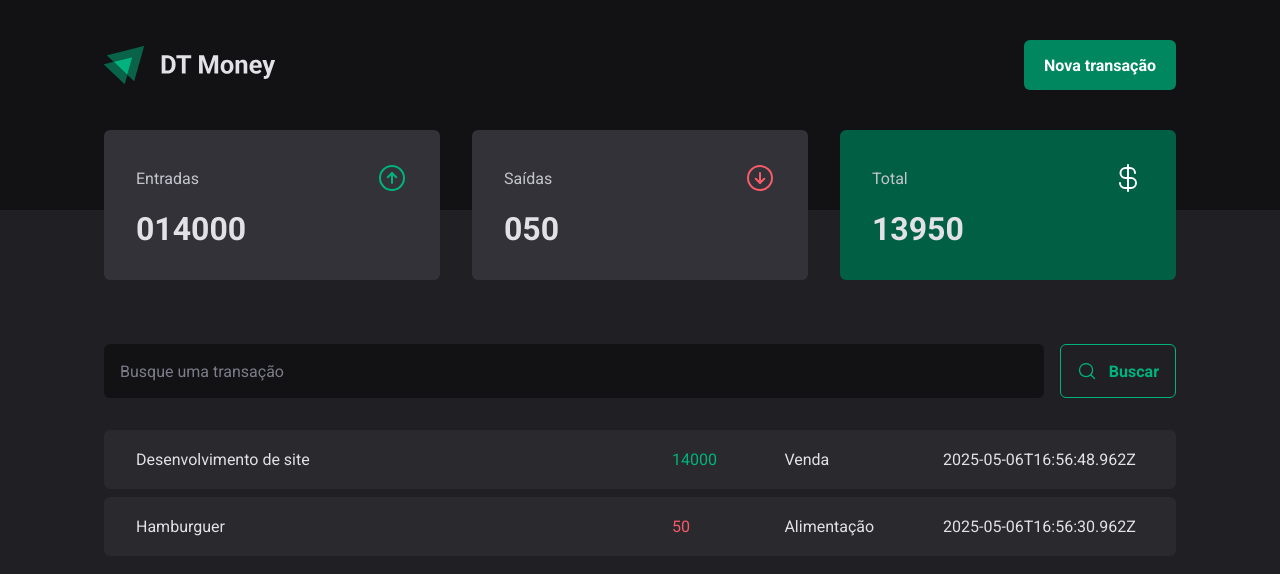
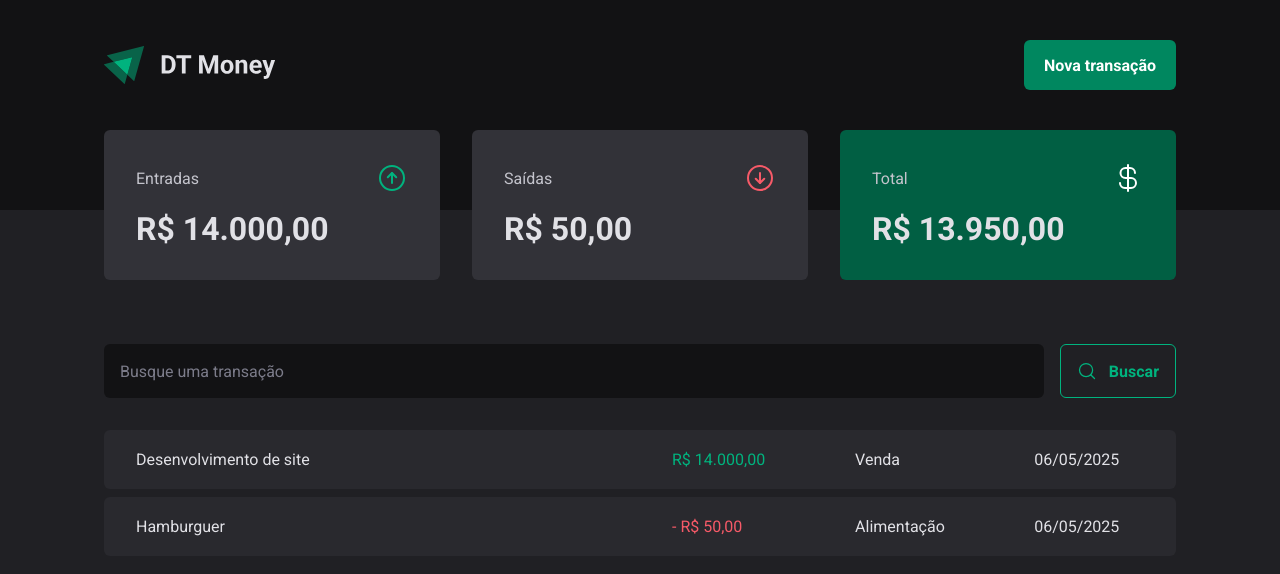
Before and after one commit to Nicoleboliveira/03-dt-money, a React (Vite) app: page / in a window 1280 px wide. Shown: the top 574 px of the page. Built offline with nearby package versions, Linux system fonts and the light colour scheme; data requests are answered from the project's data file.

Commit message:
style: formatar valores de preço e data nas transações

```diff
--- a/src/components/Summary/index.tsx
+++ b/src/components/Summary/index.tsx
@@ -2,6 +2,7 @@
 import { SummaryCard, SummaryContainer } from "./styles";
 import { ArrowCircleDown, ArrowCircleUp, CurrencyDollar } from "phosphor-react";
 import { TransactionsContext } from "../../contexts/TransactionsContext";
+import { priceFormatter } from "../../utils/formatter";
 
 export function Summary() {
   const { transactions } = useContext(TransactionsContext);
@@ -32,7 +33,7 @@
           <ArrowCircleUp size={32} color="#00b37e" />
         </header>
 
-        <strong>{summary.income}</strong>
+        <strong>{priceFormatter.format(summary.income)}</strong>
       </SummaryCard>
 
       <SummaryCard>
@@ -41,7 +42,7 @@
           <ArrowCircleDown size={32} color="#F75A68" />
         </header>
 
-        <strong>{summary.outcome}</strong>
+        <strong>{priceFormatter.format(summary.outcome)}</strong>
       </SummaryCard>
 
       <SummaryCard variant="green">
@@ -50,7 +51,7 @@
           <CurrencyDollar size={32} color="#FFFFFF" />
         </header>
 
-        <strong>{summary.total}</strong>
+        <strong>{priceFormatter.format(summary.total)}</strong>
       </SummaryCard>
     </SummaryContainer>
   );
--- a/src/pages/Transactions/index.tsx
+++ b/src/pages/Transactions/index.tsx
@@ -8,6 +8,7 @@
   TransactionsTable,
 } from "./styles";
 import { TransactionsContext } from "../../contexts/TransactionsContext";
+import { dateFormmatter, priceFormatter } from "../../utils/formatter";
 
 export function Transactions() {
   const { transactions } = useContext(TransactionsContext);
@@ -26,11 +27,14 @@
                   <td width="50%">{transaction.description}</td>
                   <td>
                     <PriceHighlight variant={transaction.type}>
-                      {transaction.price}
+                      {transaction.type == "outcome" && "- "}
+                      {priceFormatter.format(transaction.price)}
                     </PriceHighlight>
                   </td>
                   <td>{transaction.category}</td>
-                  <td>{transaction.createdAt}</td>
+                  <td>
+                    {dateFormmatter.format(new Date(transaction.createdAt))}
+                  </td>
                 </tr>
               );
             })}
--- /dev/null
+++ b/src/utils/formatter.ts
@@ -0,0 +1,6 @@
+export const dateFormmatter = new Intl.DateTimeFormat("pt-BR");
+
+export const priceFormatter = new Intl.NumberFormat("pt-BR", {
+  style: "currency",
+  currency: "BRL",
+});
```
